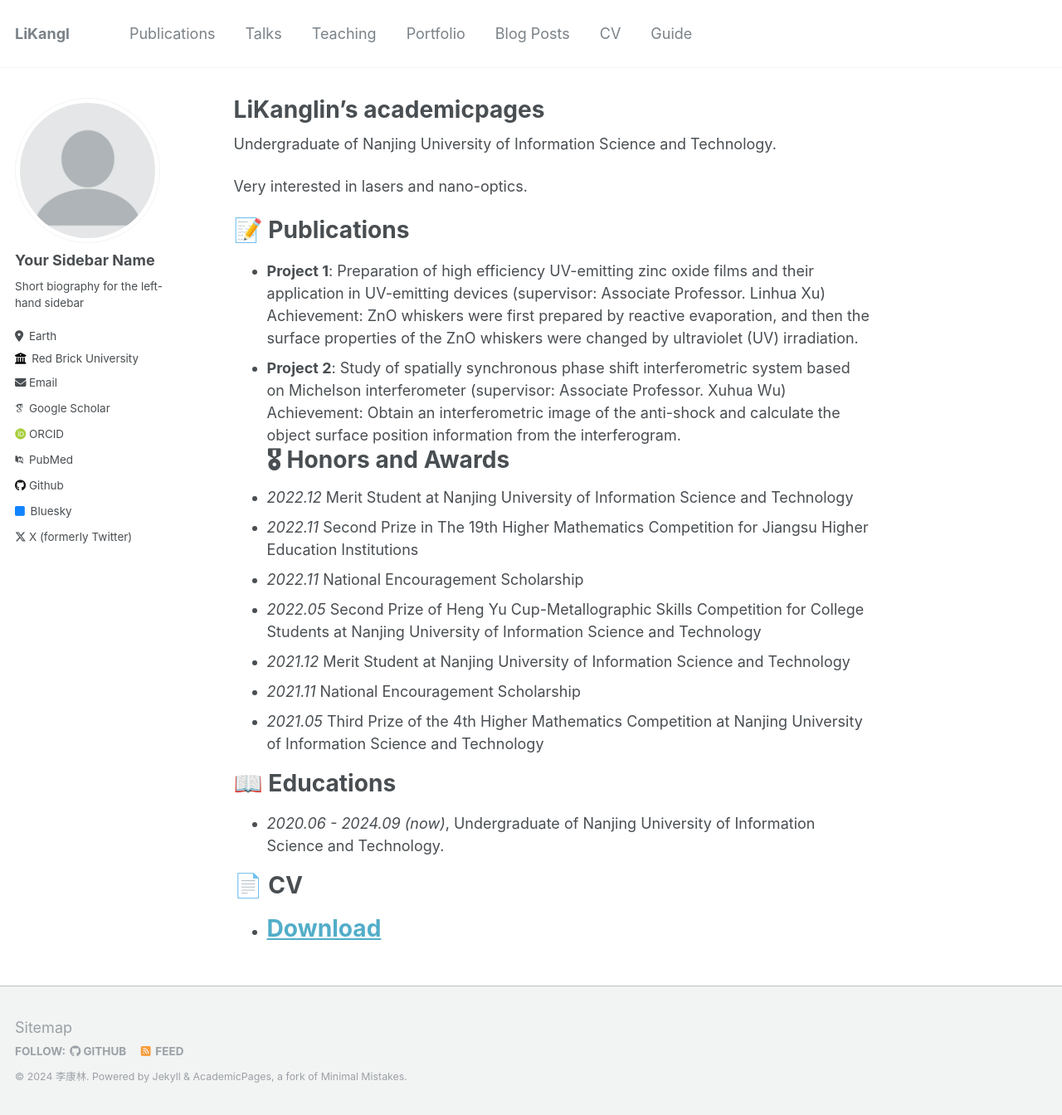
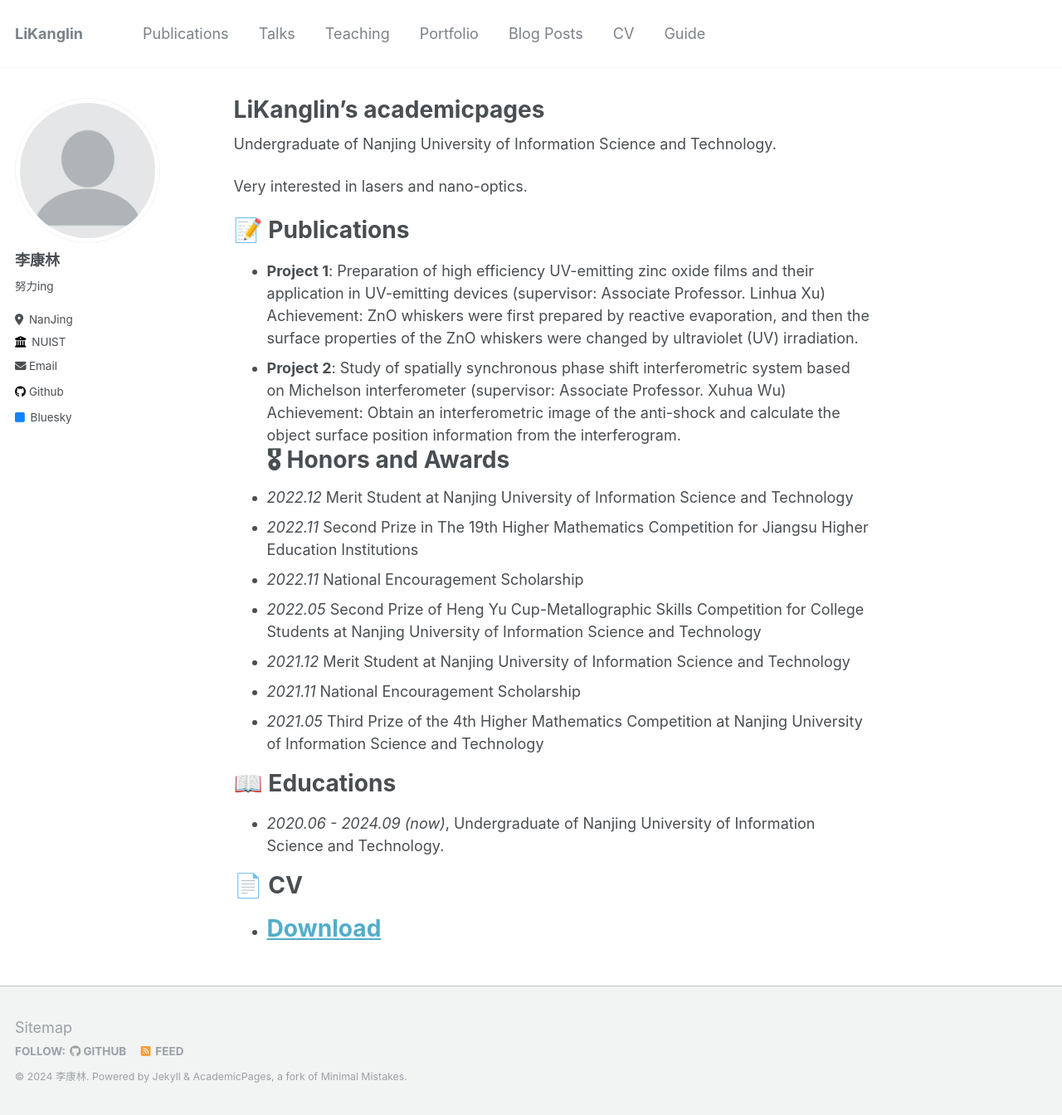
Before and after one commit to Yikumasai/AcadHomepage-Alpha, a Jekyll site: the page built from _pages/about.md, in a window 1280 px wide and 1344 px high. Shown: the whole window at 83% size. Built offline with Jekyll 4.4.1, drawn with Linux system fonts in a browser that asks for light colours; some web fonts are replaced.

Commit message:
Update _config.yml

```diff
--- a/_config.yml
+++ b/_config.yml
@@ -8,7 +8,7 @@
 
 # Basic Site Settings
 locale                   : "en-US"
-title                    : "LiKangl"
+title                    : "LiKanglin"
 title_separator          : "-"
 name                     : &name "李康林"
 description              : &description "personal description"
@@ -22,20 +22,19 @@ repository               : "academicpages/academicpages.github.io"
 author:
   # Biographic information
   avatar           : "profile.png"
-  name             : "Your Sidebar Name"
+  name             : "李康林"
   pronouns         : # example: "she/her"
-  bio              : "Short biography for the left-hand sidebar"
-  location         : "Earth"
-  employer         : "Red Brick University"
+  bio              : "努力ing"
+  location         : "NanJing"
+  employer         : "NUIST"
   uri              : # URL
   email            : "none@example.org"
 
   # Academic websites
   arxiv            : # URL - Update with the correct link to your profile
-  googlescholar    : "https://scholar.google.com/citations?user=PS_CX0AAAAAJ"
+  googlescholar    : #"https://scholar.google.com/citations?user=PS_CX0AAAAAJ"
   impactstory      : # URL
-  orcid            : "http://orcid.org/yourorcidurl"
-  pubmed           : "https://www.ncbi.nlm.nih.gov/pubmed/?term=john+snow"
+  orcid            : #"https://www.ncbi.nlm.nih.gov/pubmed/?term=john+snow"
   researchgate     : # URL
 
   # Repositories and software development
@@ -64,7 +63,7 @@ author:
   steam            : # Username
   telegram         : # URL
   tumblr           : # Username
-  twitter          : "UniofOxford"  # Replace this with your X / Twitter handle
+  twitter          : #"UniofOxford"  # Replace this with your X / Twitter handle
   vine             : # Username
   weibo            : # Username
   wikipedia        : # Username
```
